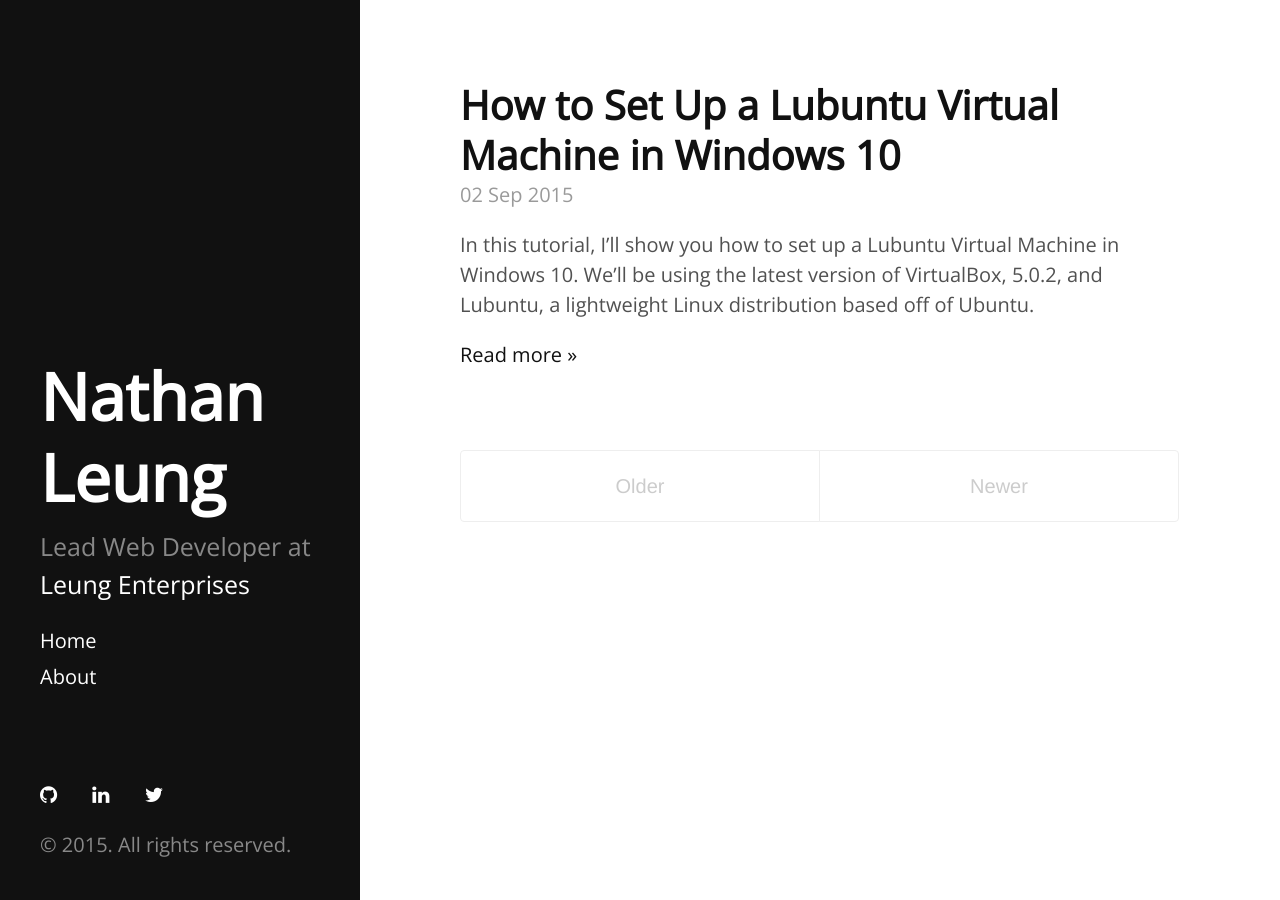
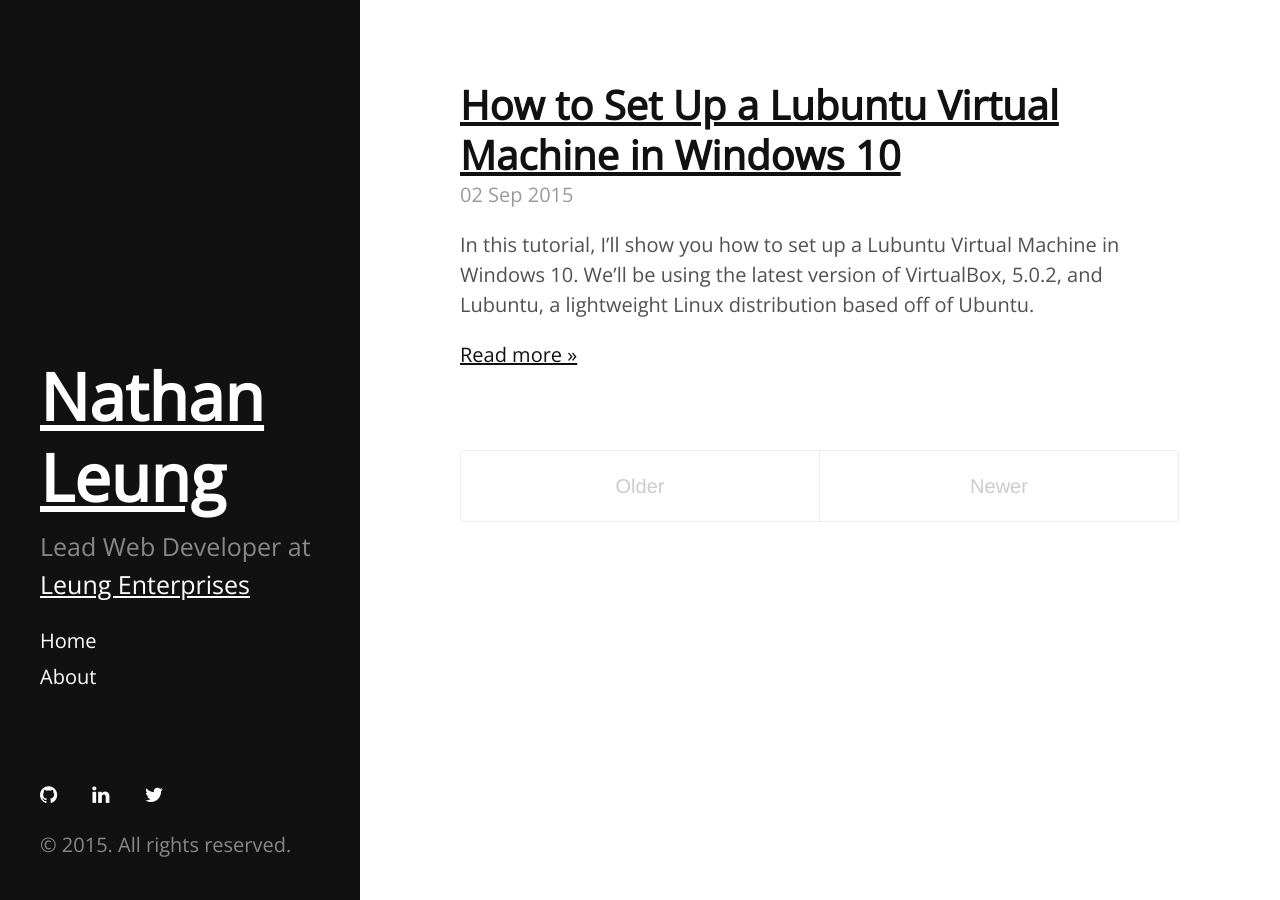
Before and after one commit to nathanhleung/blog-old.nathanhleung.com, a Jekyll site: the page built from index.html, in a window 1280 px wide. Built offline with Jekyll 4.4.1, drawn with Linux system fonts in a browser that asks for light colours; nearby versions of some CDN libraries; Markdown is read by kramdown in place of the engine named in the settings; the list of posts is cut into pages by our own code.

Commit message:
Update styles.scss

```diff
--- a/public/css/styles.scss
+++ b/public/css/styles.scss
@@ -70,6 +70,9 @@ a.sidebar-nav-item {
     }
   }
 }
+a {
+  text-decoration: underline;
+}
 .related-posts li a:hover {
   text-decoration: underline;
 }
```
